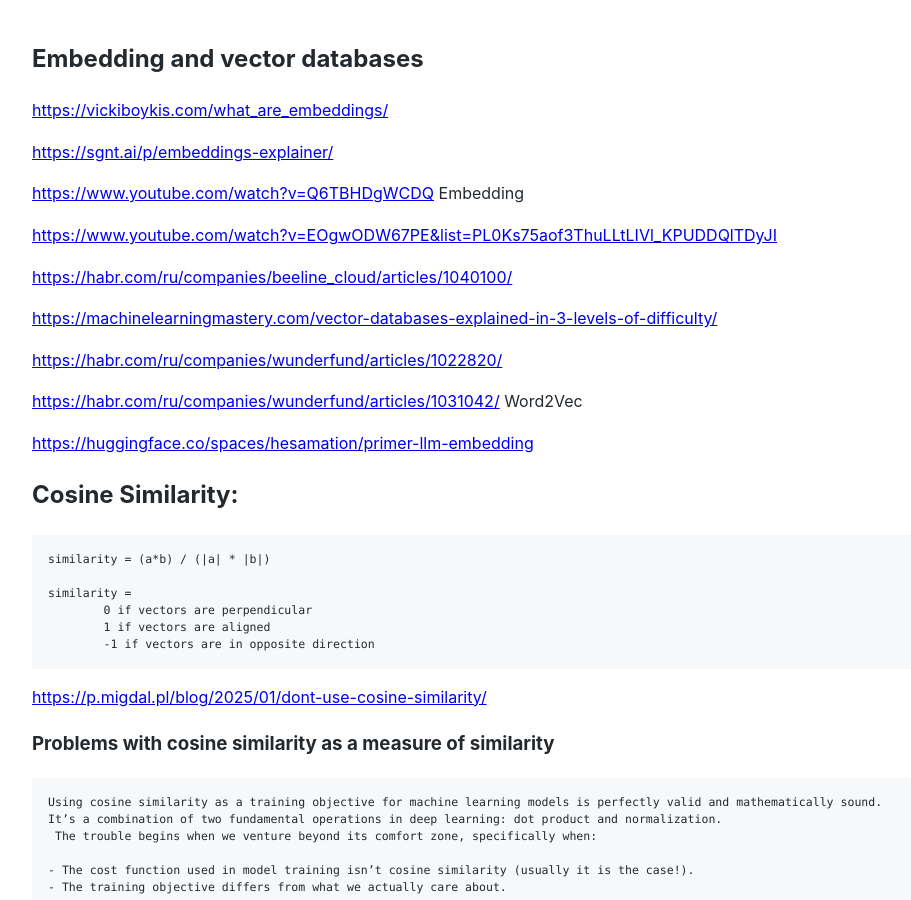
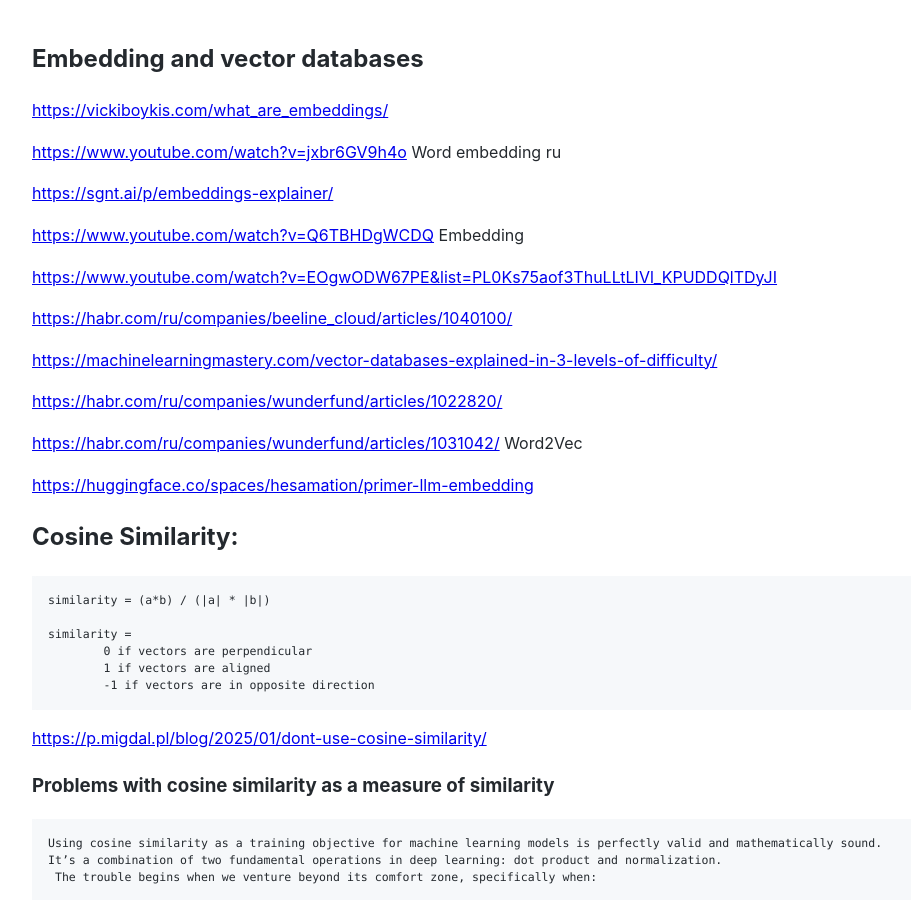
Before and after one commit to Michael-Lubinsky/michael-lubinsky.github.com, a Jekyll site: the page built from vector_db/vector_db.md, in a window 1280 px wide and 900 px high. Shown: the whole window, without its empty margins (158-1069 px from the left). Built offline with Jekyll 4.4.1, drawn with Linux system fonts in a browser that asks for light colours; our own code applies the rules of GitHub Pages for plain Markdown files.

Commit message:
Update vector_db.md

```diff
--- a/vector_db/vector_db.md
+++ b/vector_db/vector_db.md
@@ -1,6 +1,8 @@
 ## Embedding and vector databases
 
 <https://vickiboykis.com/what_are_embeddings/>
+
+<https://www.youtube.com/watch?v=jxbr6GV9h4o> Word embedding ru
 
 <https://sgnt.ai/p/embeddings-explainer/>
 
```
